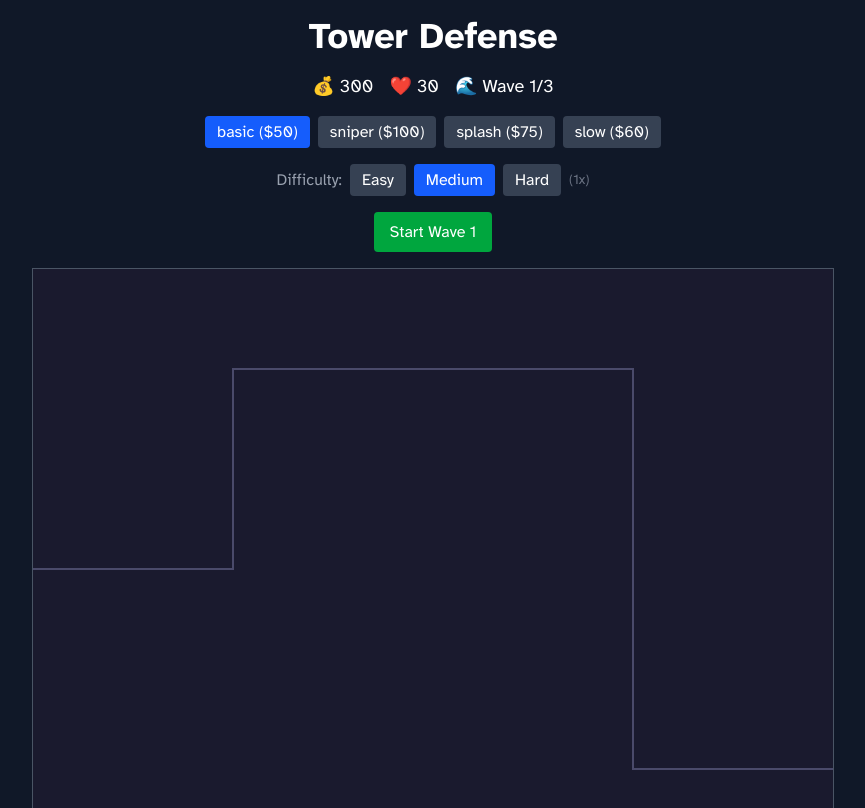
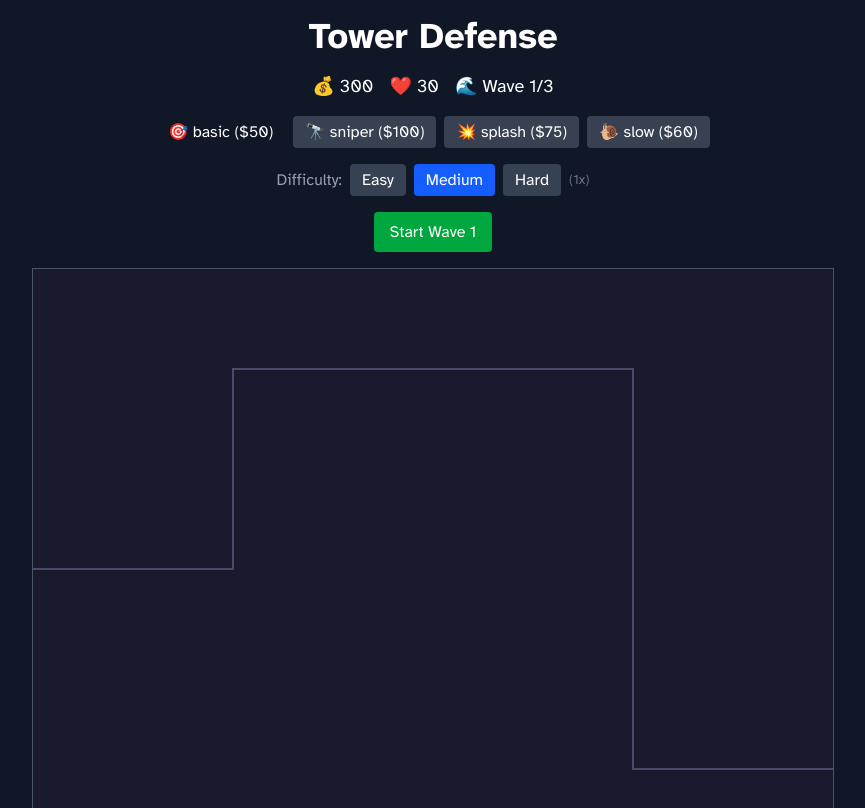
Before and after one commit to dsmchen/ai-test-2, a React (Vite) app: page / in a window 1280 px wide. Shown: the top 808 px of the page, without its empty margins (207-1072 px from the left). Built offline with nearby package versions, Linux system fonts and the light colour scheme.

Commit message:
feat: use emoji icons for towers
- Add tower emojis to selector buttons
- Render tower emojis on canvas

```diff
--- a/src/components/TowerSelector.tsx
+++ b/src/components/TowerSelector.tsx
@@ -1,23 +1,39 @@
-import { TowerType } from '../game/types'
+import { TowerType, Difficulty } from '../game/types'
 import { TOWER_STATS } from '../game/constants'
 
 interface TowerSelectorProps {
   selected: TowerType
   onSelect: (type: TowerType) => void
+  difficulty: Difficulty
 }
 
 const TOWER_TYPES: TowerType[] = ['basic', 'sniper', 'splash', 'slow']
 
-function TowerSelector({ selected, onSelect }: TowerSelectorProps) {
+const TOWER_EMOJI: Record<TowerType, string> = {
+  basic: '🎯',
+  sniper: '🔭',
+  splash: '💥',
+  slow: '🐌',
+}
+
+const DIFFICULTY_COLOR: Record<Difficulty, string> = {
+  easy: '#15803D',
+  medium: '#A16207',
+  hard: '#B91C1C',
+}
+
+function TowerSelector({ selected, onSelect, difficulty }: TowerSelectorProps) {
   return (
-    <div className="flex gap-2">
+    <div className="flex gap-2" role="group" aria-label="Tower selection">
       {TOWER_TYPES.map(t => (
         <button
           key={t}
           onClick={() => onSelect(t)}
-          className={`px-3 py-1 rounded ${selected === t ? 'bg-blue-600' : 'bg-gray-700'} hover:bg-blue-500`}
+          aria-pressed={selected === t}
+          className="px-3 py-1 rounded hover:opacity-80"
+          style={{ backgroundColor: selected === t ? DIFFICULTY_COLOR[difficulty] : '#374151' }}
         >
-          {t} (${TOWER_STATS[t].cost})
+          {TOWER_EMOJI[t]} {t} (${TOWER_STATS[t].cost})
         </button>
       ))}
     </div>
--- a/src/game/renderer.ts
+++ b/src/game/renderer.ts
@@ -1,11 +1,18 @@
 import { GameState } from './types'
-import { CANVAS_WIDTH, CANVAS_HEIGHT, CELL_SIZE, PATH, RAINBOW } from './constants'
+import { CANVAS_WIDTH, CANVAS_HEIGHT, CELL_SIZE, PATH } from './constants'
 
 const ENEMY_COLORS: Record<string, string> = {
   normal: '#ff4444',
   fast: '#ff8844',
   tank: '#aa4444',
   boss: '#ff00ff',
+}
+
+const TOWER_EMOJI: Record<string, string> = {
+  basic: '🎯',
+  sniper: '🔭',
+  splash: '💥',
+  slow: '🐌',
 }
 
 export function render(
@@ -25,13 +32,16 @@ export function render(
   ctx.stroke()
 
   for (const tower of game.towers) {
-    const colorIndex = game.towers.indexOf(tower) % RAINBOW.length
-    ctx.fillStyle = RAINBOW[colorIndex]
+    ctx.fillStyle = '#374151'
     ctx.fillRect(tower.x - CELL_SIZE / 3, tower.y - CELL_SIZE / 3, CELL_SIZE / 1.5, CELL_SIZE / 1.5)
+    ctx.font = `${CELL_SIZE / 2}px sans-serif`
+    ctx.textAlign = 'center'
+    ctx.textBaseline = 'middle'
+    ctx.fillText(TOWER_EMOJI[tower.type], tower.x, tower.y)
     ctx.fillStyle = '#fff'
-    ctx.font = '10px monospace'
-    ctx.textAlign = 'center'
-    ctx.fillText(`Lv${tower.level}`, tower.x, tower.y + 4)
+    ctx.font = '8px monospace'
+    ctx.textBaseline = 'alphabetic'
+    ctx.fillText(`Lv${tower.level}`, tower.x, tower.y + CELL_SIZE / 3 + 8)
   }
 
   for (const enemy of game.enemies) {
```
